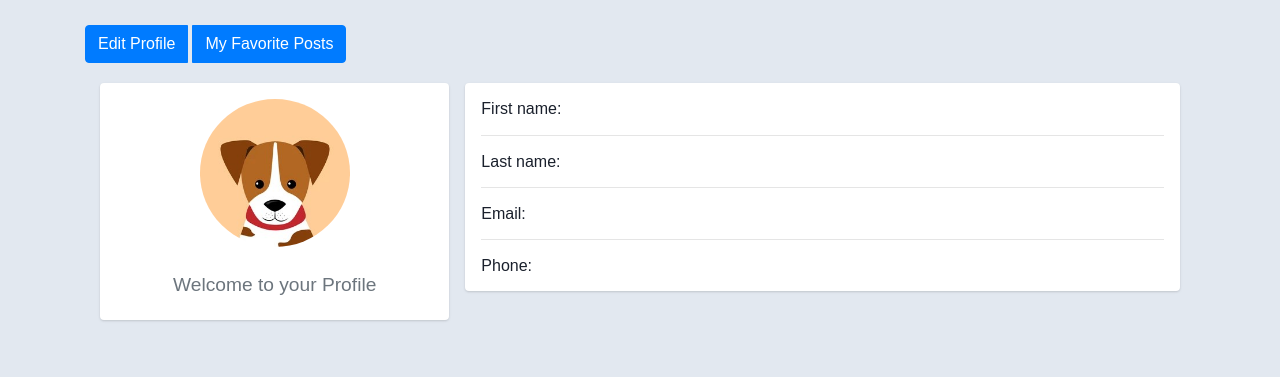
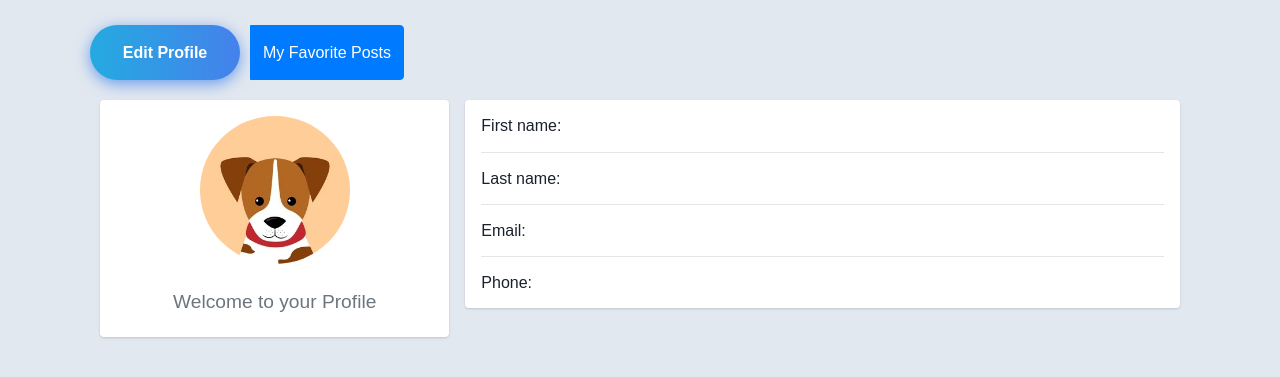
Before and after one commit to EladAM52/Pet_Protected, a Django app: template server/templates/profile_page.html in a window 1280 px wide. Shown: the part 79-456 px from the top of the page. Run offline with Django 4.2, Linux system fonts and the light colour scheme; the template is opened without the code that fills it, so the values that code supplies are empty; some libraries are stand-ins or nearby versions.

Commit message:
new css class
new css class for edit profile button

```diff
--- a/server/templates/profile_page.html
+++ b/server/templates/profile_page.html
@@ -4,7 +4,7 @@
 
 <div class="container" ng-controller="homeCtrl">
     <div class="btn-group" role="group" aria-label="Basic example" style="margin-top: 20px">
-        <button type="button" class="btn btn-primary" data-toggle="modal" data-target="#editProfileModal">
+        <button type="button" class="btn-hover color-9" data-toggle="modal" data-target="#editProfileModal">
             Edit Profile
         </button>
         <button type="button" class="btn btn-primary" data-toggle="modal" ng-class="{'active': showFavorites }"
```
